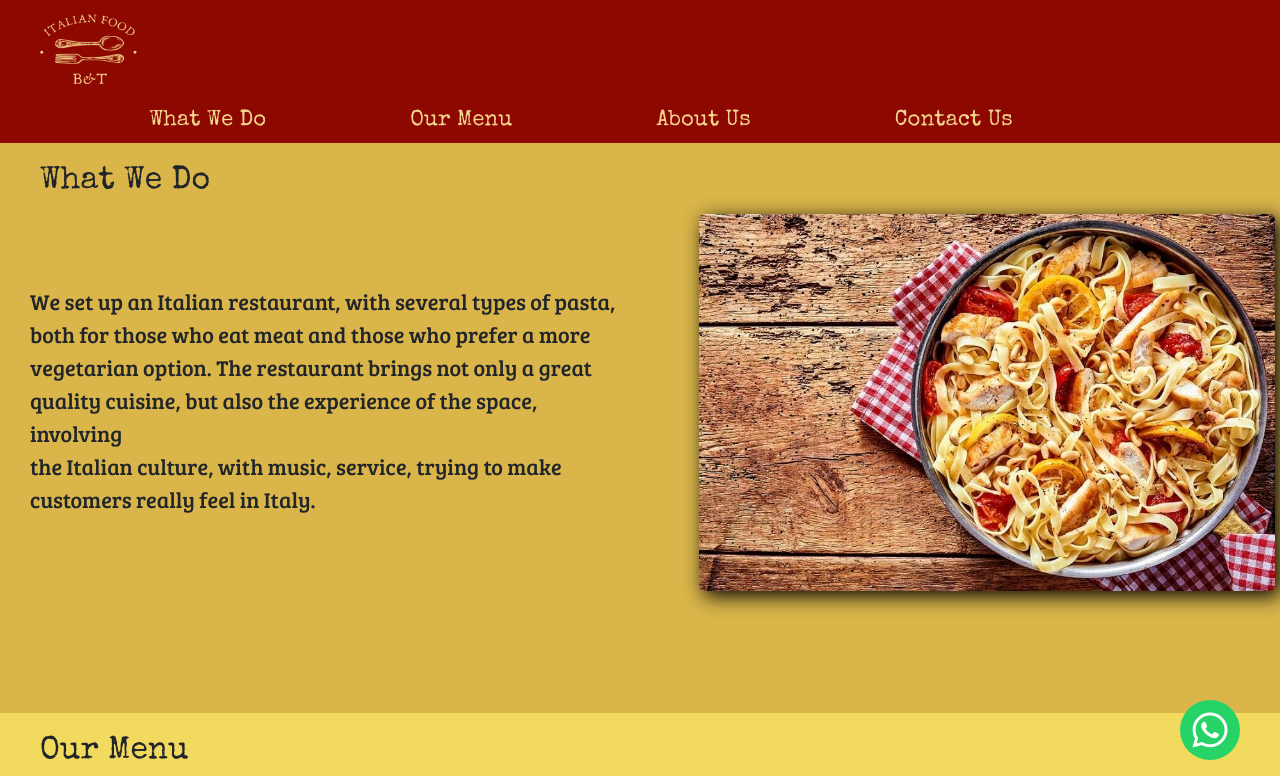
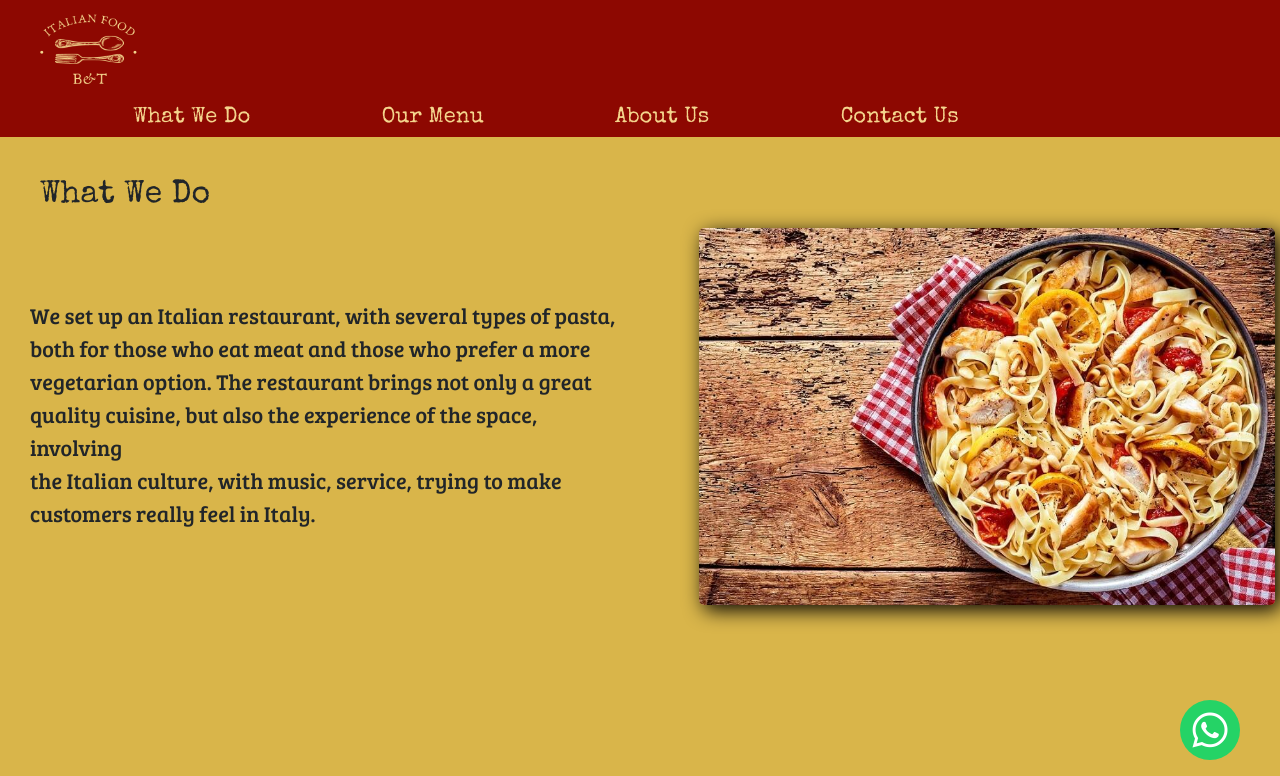
Before and after one commit to BrunoDavanzo/landing-page, a website: page public/index.html in a window 1280 px wide. Shown: the top 776 px of the page. Drawn offline with nearby package versions, Linux system fonts and the light colour scheme.

Commit message:
changes on css

```diff
--- a/public/style.css
+++ b/public/style.css
@@ -9,7 +9,8 @@
     font-family: 'Roboto', sans-serif;
 }
 html{
-    scroll-behavior: smooth;
+    scroll-behavior: [auto smooth];
+    width: 100%;
 }
 
 h2{
@@ -32,14 +33,14 @@ nav{
     background-color:#8D0801;
     position: sticky;
     top: 0;
-    padding:5px ;
+    padding:2px ;
     z-index: 1;
 
 }
 .menu{
     display: flex;
     justify-content: space-evenly;
-    width: 90vw;
+    width: 85vw;
     align-items:flex-end;
     color: #F4D58D;
     margin: 0;
@@ -55,7 +56,8 @@ li a:hover{
 }
 .whatWeDo{
     background-color:#D9B54A;
-    height: 570px;
+    height: 670px;
+    padding-top:20px;
 }
 .O-que-fazemos{
     display: flex;
@@ -80,6 +82,8 @@ li a:hover{
 .OurMenu{
     background-color: #F2DA5E;
     height: 650px;
+    padding-top:20px;
+
 }
 
 .cards-row{
@@ -115,7 +119,9 @@ p, h4{
 
 .AboutUs{
     background-color: #F2E85C;
-    height: 600px;
+    height: 622px;
+    padding-top:20px;
+
 
 }
 .About{
@@ -137,7 +143,7 @@ p, h4{
     padding-top: 100px;
     display: flex;
     justify-content: space-evenly;
-    height: 450px;
+    height: 480px;
     background-color: #e4db97;
 }
 .form{
```
